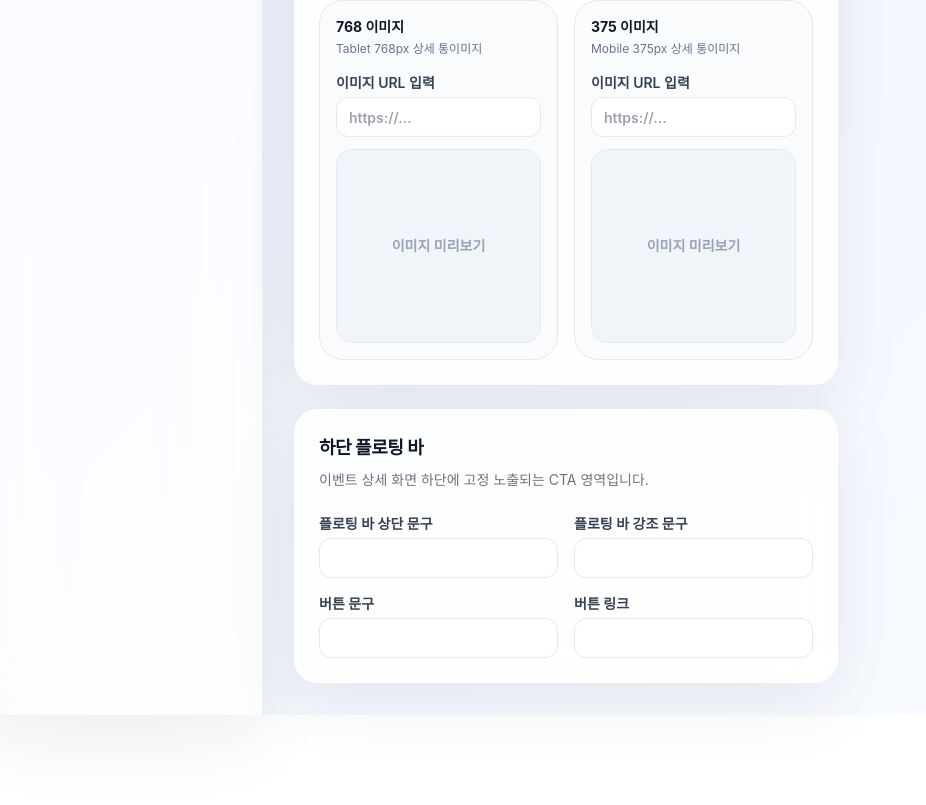
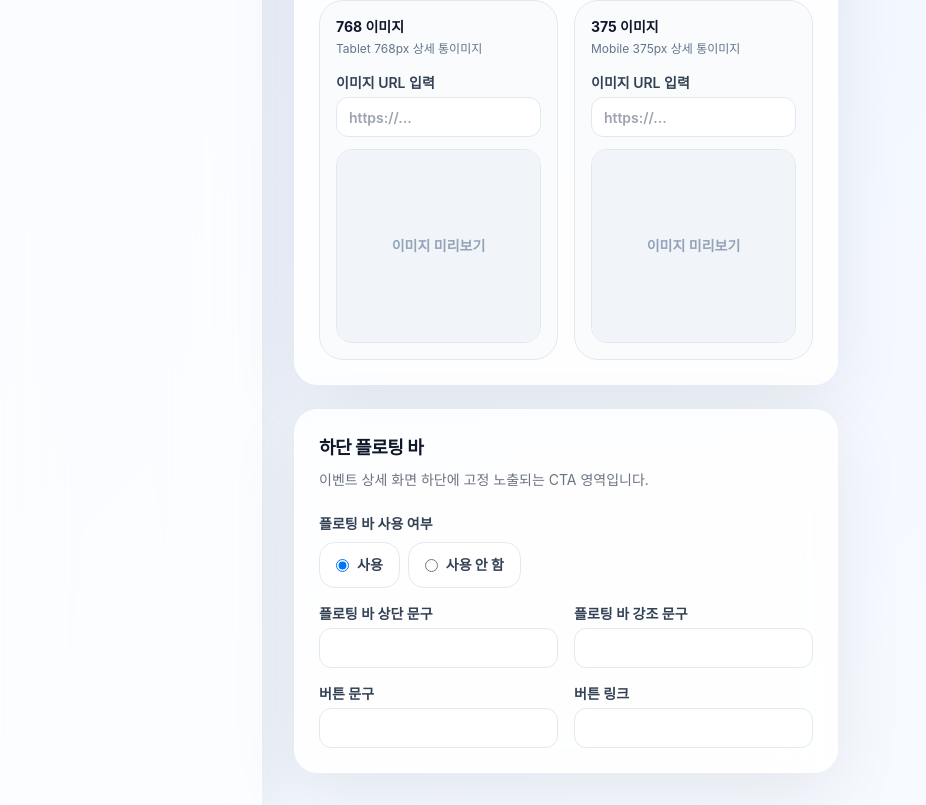
Before and after one commit to koo-2dub/studymini-admin-frontend, a Next.js app: page /events/create in a window 1280 px wide. Shown: the part 1957-2762 px from the top of the page, without its empty margins (26-952 px from the left). Before the commit the page ends 2672 px from the top, so only its background shows below. Built offline with nearby package versions, Linux system fonts and the light colour scheme.

Commit message:
Add optional event floating bar toggle

```diff
--- a/app/events/data.ts
+++ b/app/events/data.ts
@@ -8,6 +8,7 @@ export type EventDetailImages = {
 };
 
 export type EventFloatingBar = {
+  enabled: boolean;
   topText: string;
   highlightText: string;
   buttonText: string;
@@ -54,6 +55,7 @@ export const events: EventRecord[] = [
       mobile375: image("Summer Detail 375", 375, 980),
     },
     floatingBar: {
+      enabled: true,
       topText: "07:03:55후 신청 마감",
       highlightText: "남은 수량, 단 4개!",
       buttonText: "바로 신청하기",
@@ -77,6 +79,7 @@ export const events: EventRecord[] = [
       mobile375: image("Welcome Detail 375", 375, 980),
     },
     floatingBar: {
+      enabled: true,
       topText: "신규 회원 전용 혜택 진행 중",
       highlightText: "첫 구매 쿠폰 20% 지급",
       buttonText: "혜택 받고 시작하기",
@@ -100,6 +103,7 @@ export const events: EventRecord[] = [
       mobile375: image("Review Detail 375", 375, 980),
     },
     floatingBar: {
+      enabled: false,
       topText: "매주 금요일 리워드 지급",
       highlightText: "후기 작성 시 3,000P",
       buttonText: "후기 작성하기",
--- a/app/events/event-form.tsx
+++ b/app/events/event-form.tsx
@@ -22,7 +22,7 @@ const emptyEvent: EventRecord = {
   cardBottomText: "",
   thumbnailImage: "",
   detailImages: { desktop1920: "", desktop1280: "", tablet768: "", mobile375: "" },
-  floatingBar: { topText: "", highlightText: "", buttonText: "", buttonUrl: "" },
+  floatingBar: { enabled: true, topText: "", highlightText: "", buttonText: "", buttonUrl: "" },
   status: "비노출",
   startDate: "2026-06-15",
   endDate: "2026-06-30",
@@ -126,11 +126,31 @@ export function EventForm({ mode, event }: EventFormProps) {
               <CardTitle>하단 플로팅 바</CardTitle>
               <CardDescription>이벤트 상세 화면 하단에 고정 노출되는 CTA 영역입니다.</CardDescription>
             </CardHeader>
-            <CardContent className="grid gap-4 md:grid-cols-2">
+            <CardContent className="space-y-4">
+              <div className="space-y-2 text-sm font-semibold text-slate-700">
+                플로팅 바 사용 여부
+                <div className="mt-2 flex flex-wrap gap-2">
+                  {[{ label: "사용", value: true }, { label: "사용 안 함", value: false }].map((option) => (
+                    <label key={option.label} className="flex cursor-pointer items-center gap-2 rounded-2xl border border-slate-200 bg-white px-4 py-3 text-sm font-bold text-slate-700 transition hover:border-primary/40">
+                      <input
+                        type="radio"
+                        name="floatingBarEnabled"
+                        checked={form.floatingBar.enabled === option.value}
+                        onChange={() => setForm({ ...form, floatingBar: { ...form.floatingBar, enabled: option.value } })}
+                      />
+                      {option.label}
+                    </label>
+                  ))}
+                </div>
+              </div>
+              {form.floatingBar.enabled ? (
+                <div className="grid gap-4 md:grid-cols-2">
                   <label className="block text-sm font-semibold text-slate-700">플로팅 바 상단 문구<input className={fieldClassName()} value={form.floatingBar.topText} onChange={(event) => setForm({ ...form, floatingBar: { ...form.floatingBar, topText: event.target.value } })} /></label>
                   <label className="block text-sm font-semibold text-slate-700">플로팅 바 강조 문구<input className={fieldClassName()} value={form.floatingBar.highlightText} onChange={(event) => setForm({ ...form, floatingBar: { ...form.floatingBar, highlightText: event.target.value } })} /></label>
                   <label className="block text-sm font-semibold text-slate-700">버튼 문구<input className={fieldClassName()} value={form.floatingBar.buttonText} onChange={(event) => setForm({ ...form, floatingBar: { ...form.floatingBar, buttonText: event.target.value } })} /></label>
                   <label className="block text-sm font-semibold text-slate-700">버튼 링크<input className={fieldClassName()} value={form.floatingBar.buttonUrl} onChange={(event) => setForm({ ...form, floatingBar: { ...form.floatingBar, buttonUrl: event.target.value } })} /></label>
+                </div>
+              ) : null}
             </CardContent>
           </Card>
         </div>
@@ -158,6 +178,7 @@ export function EventForm({ mode, event }: EventFormProps) {
                   </dl>
                 </div>
               </div>
+              {form.floatingBar.enabled ? (
                 <div className="rounded-2xl bg-slate-950 p-4 text-white">
                   <p className="text-xs text-white/60">{form.floatingBar.topText || "플로팅 바 상단 문구"}</p>
                   <p className="mt-1 text-lg font-black">{form.floatingBar.highlightText || "플로팅 바 강조 문구"}</p>
@@ -166,6 +187,7 @@ export function EventForm({ mode, event }: EventFormProps) {
                     <Link2 className="h-4 w-4" />
                   </div>
                 </div>
+              ) : null}
               <Button className="w-full" type="button" disabled={saveDisabled} onClick={handleSave}>{isCreate ? "이벤트 생성" : "수정 저장"}</Button>
             </CardContent>
           </Card>
```
Lines whose indentation alone changed are shown as unchanged.
